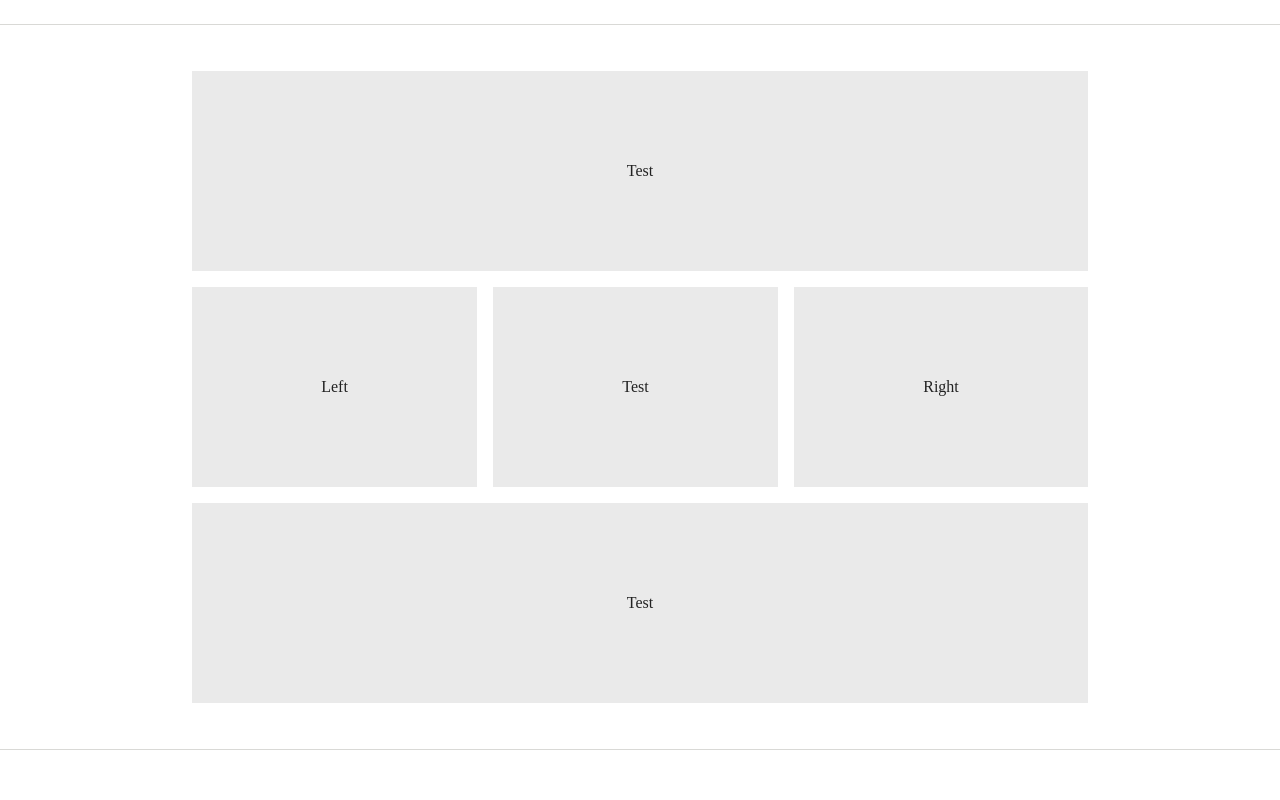
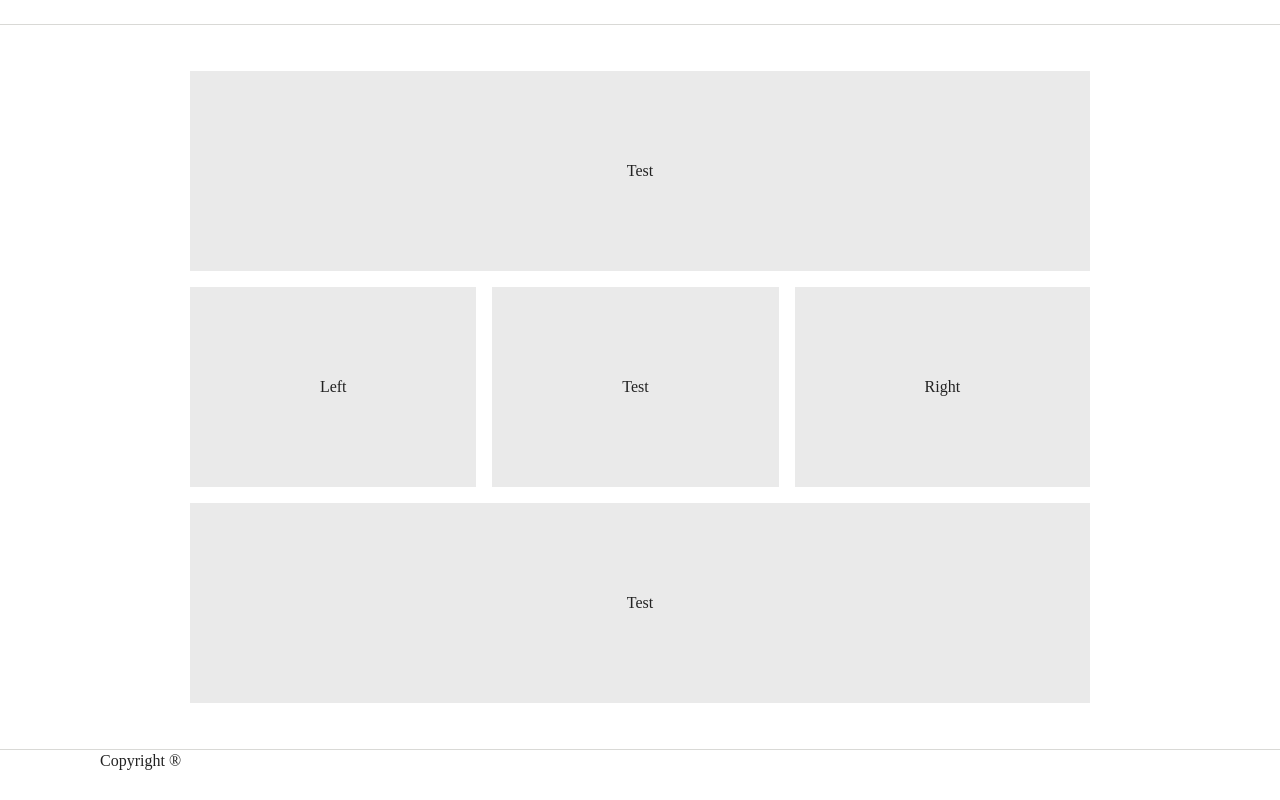
Before and after one commit to iGreyCat/nelis-four, a plain HTML site: page index.html in a window 1280 px wide. Shown: the part 76-876 px from the top of the page. Drawn offline with nearby package versions, Linux system fonts and the light colour scheme.

Commit message:
no message

```diff
--- a/css/button.css
+++ b/css/button.css
@@ -62,5 +62,4 @@
 	position: absolute;
 	width: 100%;
 	opacity: 0;
-
 }
--- a/css/niels.css
+++ b/css/niels.css
@@ -16,7 +16,7 @@
   display: grid;
   grid-gap: 1em;
    margin: 0 auto;
-  max-width: 56em;
+  max-width: 900px;
   padding: 1em 0;
 }
 
@@ -38,5 +38,5 @@ article,
   display: flex;
   align-items: center;
   justify-content: center;
-  height: 25vh;
+  height: 200px;
 }
--- a/index.html
+++ b/index.html
@@ -84,7 +84,7 @@
 
 <div class="footer">
   <div class="big-container">
-
+    Copyright &reg;
   </div><!-- /big-container -->
 </div><!-- /footer -->
 </html>
```
